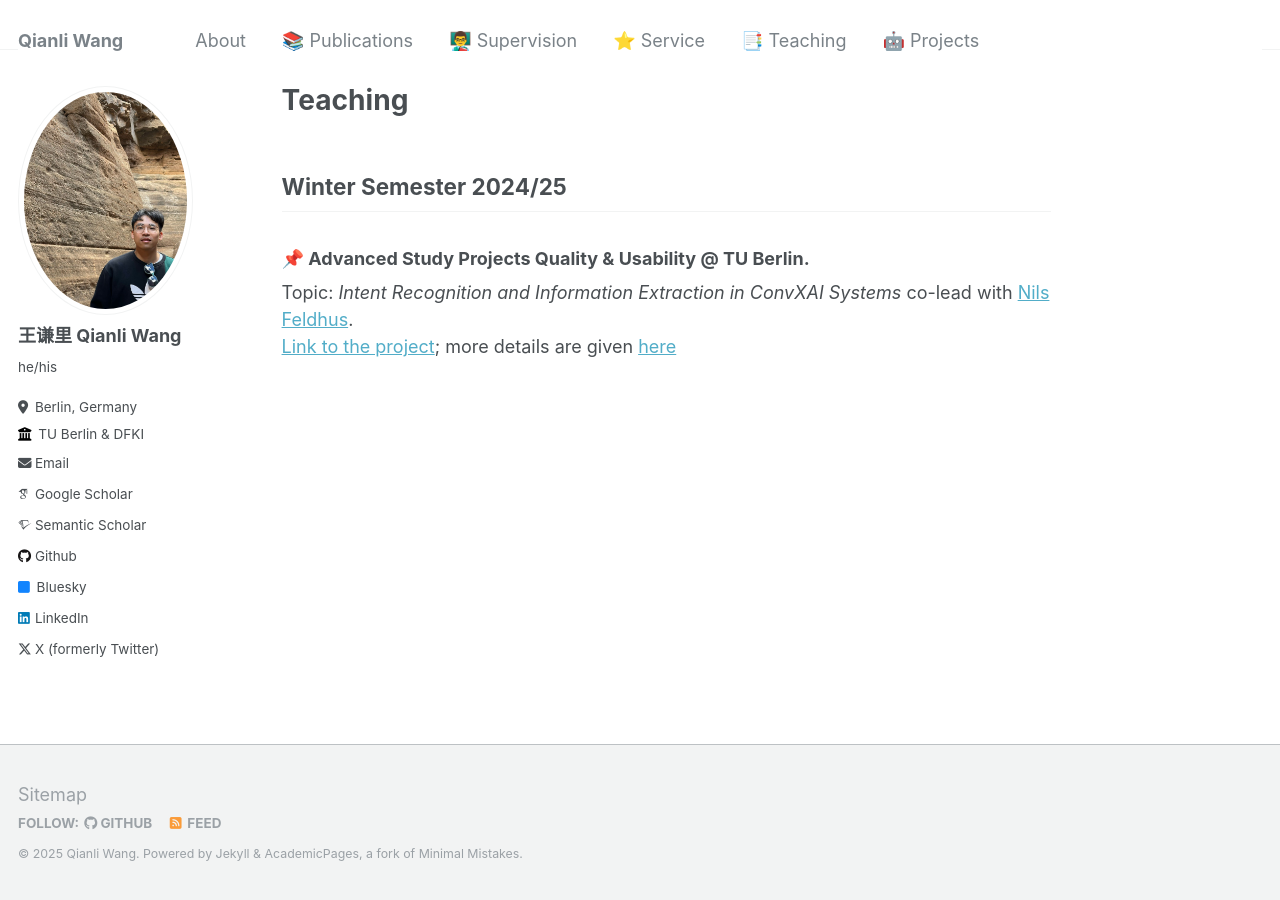
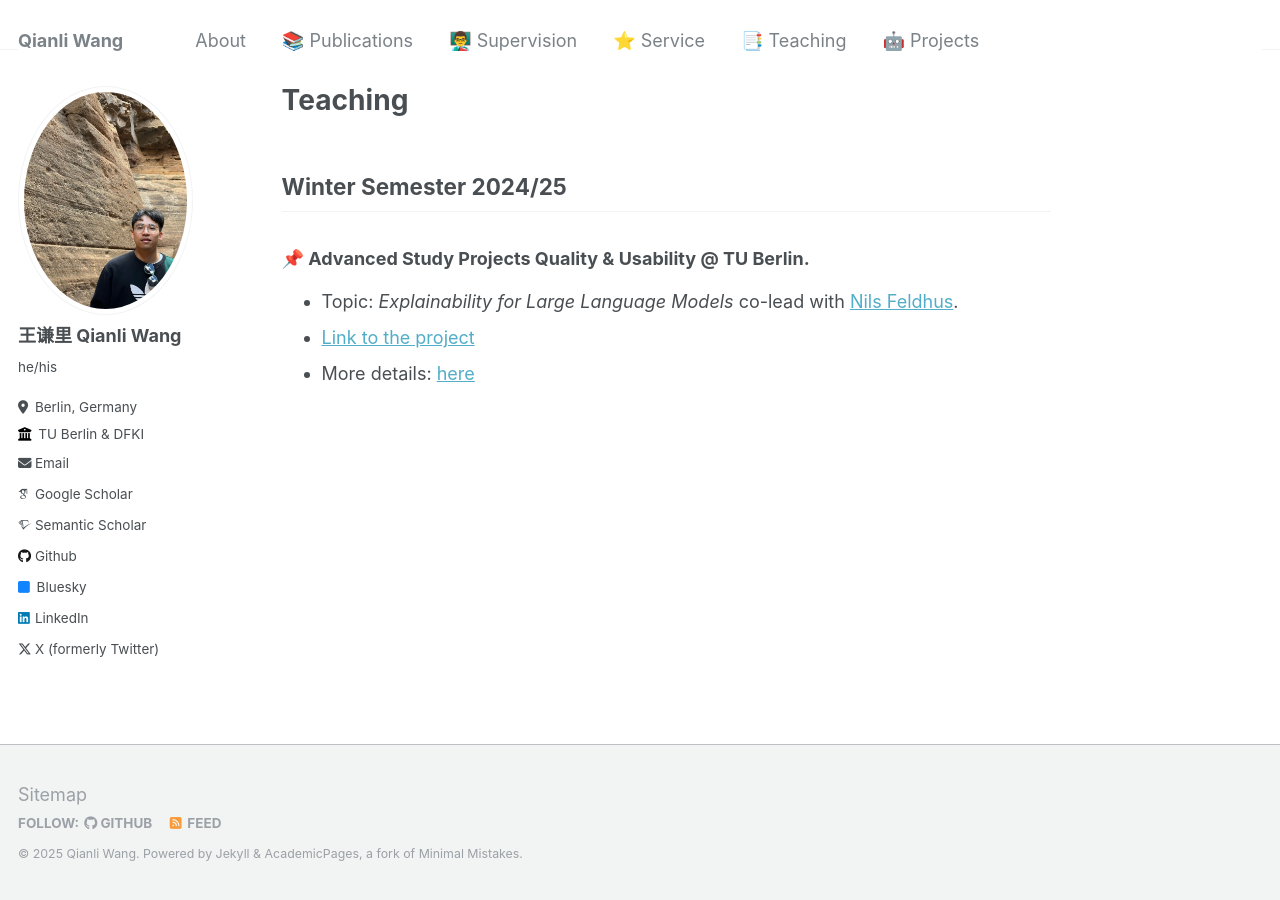
Before and after one commit to qiaw99/qiaw99.github.io, a Jekyll site: the page built from teaching/index.md, in a window 1280 px wide. Built offline with Jekyll 4.4.1, drawn with Linux system fonts in a browser that asks for light colours; some web fonts are replaced.

```diff
--- a/teaching/index.md
+++ b/teaching/index.md
@@ -7,5 +7,6 @@ title: "Teaching"
 
 ## Winter Semester 2024/25
 ### 📌 Advanced Study Projects Quality & Usability @ TU Berlin. <br>
-Topic: _Intent Recognition and Information Extraction in ConvXAI Systems_ co-lead with [Nils Feldhus](https://nfelnlp.github.io).<br>
-[Link to the project](https://www.tu.berlin/index.php?id=18763); more details are given [here](https://nfelnlp.github.io/teaching/xllm/)
+- Topic: _Explainability for Large Language Models_ co-lead with [Nils Feldhus](https://nfelnlp.github.io).<br>
+- [Link to the project](https://www.tu.berlin/index.php?id=18763)
+- More details: [here](https://nfelnlp.github.io/teaching/xllm/)
```
Also changed, not shown: index.md (+1 -4 lines), projects/index.md (+1 -2 lines), publications/index.md (+1 -1 lines).
